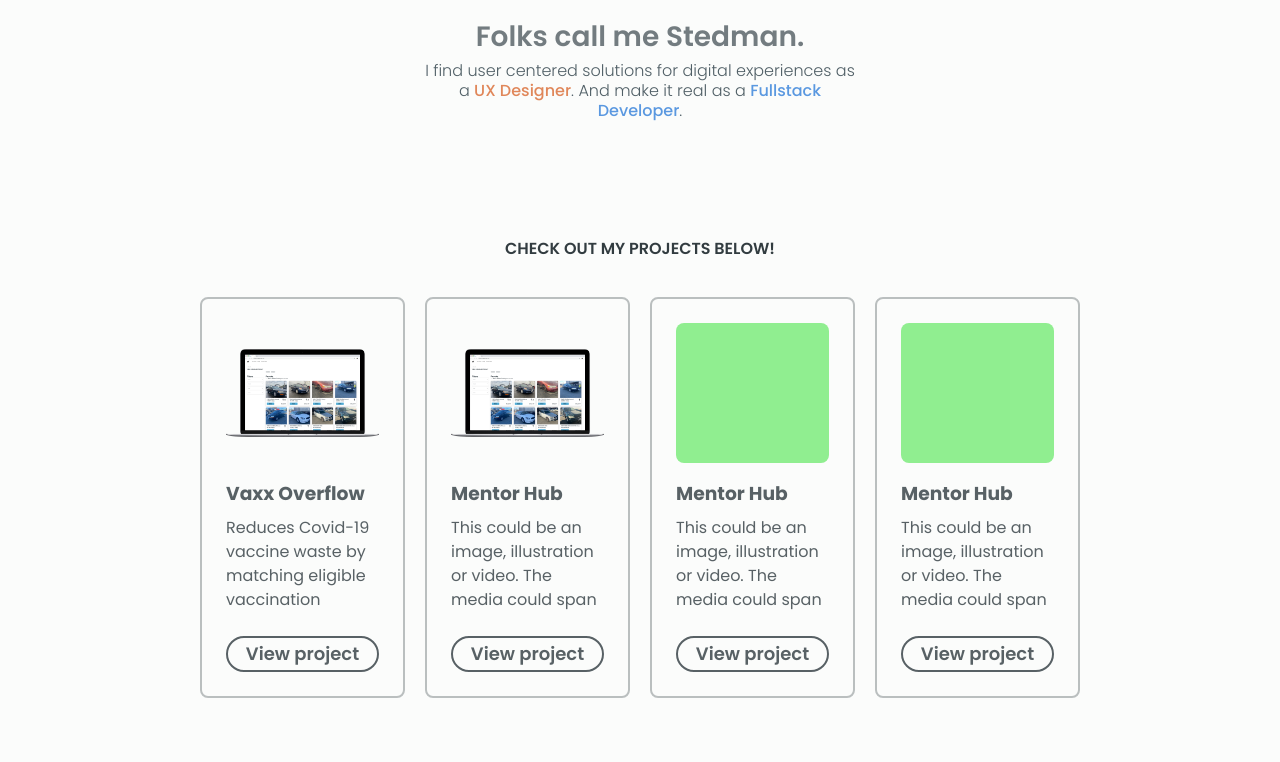
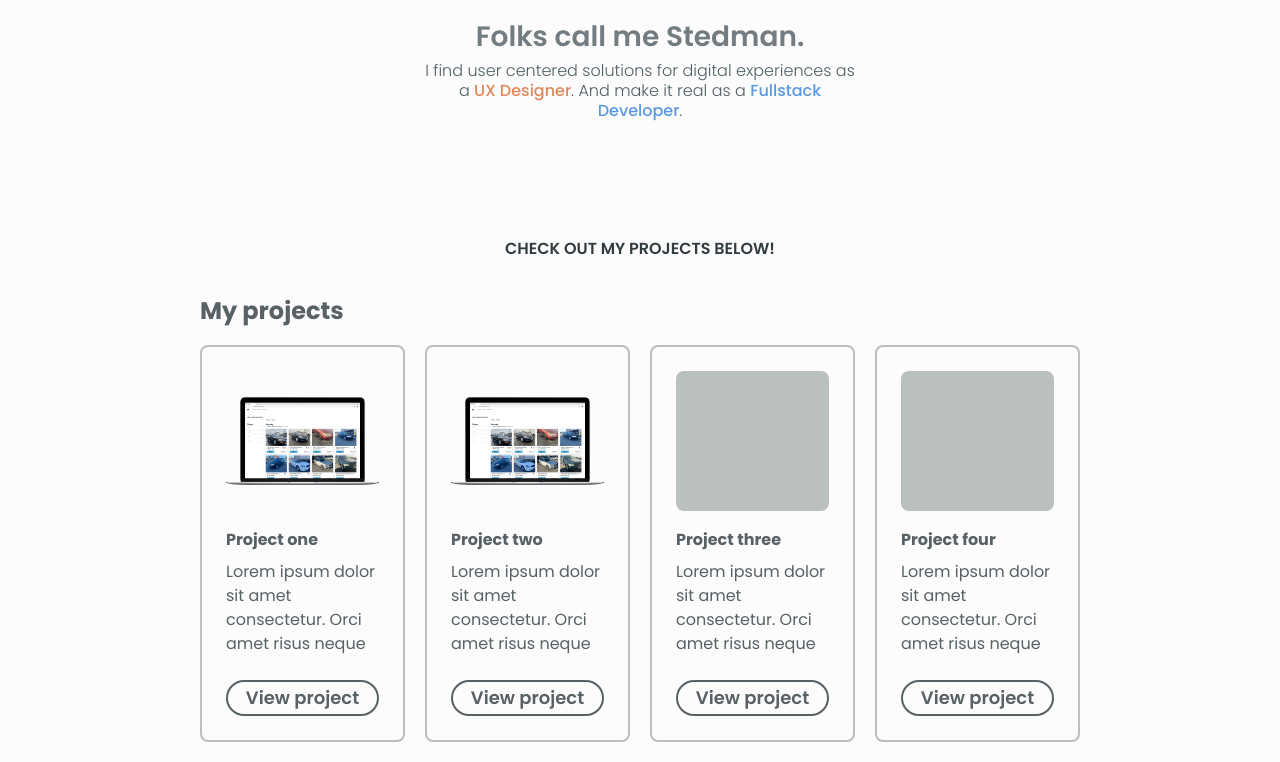
Before and after one commit to ImpactDesigns/stedmandesigns.io, a Gatsby site: page / in a window 1280 px wide. Shown: the part 207-969 px from the top of the page. Before the commit the page ends 925 px from the top, so only its background shows below. Built offline with nearby package versions, Linux system fonts and the light colour scheme; Gatsby itself is replaced by a stand-in of ours.

Commit message:
feat(Card): refactored CardImage

```diff
--- a/src/assets/projectsList.js
+++ b/src/assets/projectsList.js
@@ -1,38 +1,38 @@
-import mobileDesktopSceneImg from '../images/desktop-sm-x2.png'
+import mobileDesktopSceneImg from "../images/desktop-sm-x2.png";
 
 const projectsList = [
   {
-    title: "Vaxx Overflow",
+    title: "Project one",
     previewImage: mobileDesktopSceneImg,
     description:
-      "Reduces Covid-19 vaccine waste by matching eligible vaccination seekers with providers that have remaining unexpired doses.",
+      "Lorem ipsum dolor sit amet consectetur. Orci amet risus neque porta donec sagittis morbi leo. Leo. Lorem ipsum dolor sit amet consectetur. Orci amet risus neque porta donec sagittis morbi leo. Leo.",
     projectPath: "/design-projects/vaxx-overflow",
     color: "#E9EFF5",
   },
   {
-    title: "Mentor Hub",
+    title: "Project two",
     previewImage: mobileDesktopSceneImg,
     description:
-      "This could be an image, illustration or video. The media could span the entire container, be part of the background a asf asfasfas fasf asf asf",
+      "Lorem ipsum dolor sit amet consectetur. Orci amet risus neque porta donec sagittis morbi leo. Leo. Lorem ipsum dolor sit amet consectetur. Orci amet risus neque porta donec sagittis morbi leo. Leo.",
     projectPath: "/design-projects/vaxx-overflow",
     color: "#F5EDE9",
   },
   {
-    title: "Mentor Hub",
+    title: "Project three",
     // previewImage: mobileDesktopSceneImg,
     description:
-      "This could be an image, illustration or video. The media could span the entire container, be part of the background a asf asfasfas fasf asf asf",
+      "Lorem ipsum dolor sit amet consectetur. Orci amet risus neque porta donec sagittis morbi leo. Leo. Lorem ipsum dolor sit amet consectetur. Orci amet risus neque porta donec sagittis morbi leo. Leo.",
     projectPath: "/design-projects/vaxx-overflow",
     color: "#F5EDE9",
   },
   {
-    title: "Mentor Hub",
+    title: "Project four",
     // previewImage: mobileDesktopSceneImg,
     description:
-      "This could be an image, illustration or video. The media could span the entire container, be part of the background a asf asfasfas fasf asf asf. The media could span the entire container, be part of the background a asf asfasfas fasf asf asf",
+      "Lorem ipsum dolor sit amet consectetur. Orci amet risus neque porta donec sagittis morbi leo. Leo. Lorem ipsum dolor sit amet consectetur. Orci amet risus neque porta donec sagittis morbi leo. Leo.",
     projectPath: "/design-projects/vaxx-overflow",
     color: "#F5EDE9",
-  }
+  },
 ];
 
-export default projectsList
+export default projectsList;
--- /dev/null
+++ b/src/components/pageComponents/home/PreviewSection/CardImage.js
@@ -0,0 +1,26 @@
+import React from "react";
+import styled from "styled-components";
+import PropTypes from "prop-types";
+
+const ImageContainer = styled("div")`
+  position: relative;
+  box-sizing: border-box;
+  margin: 0px 0px 16px 0px;
+  width: 100%;
+  height: 140px;
+  overflow: hidden;
+  border-radius: 8px;
+  background: ${(props) => (props.image ? `url(${props.image})` : "rgba(88, 97, 101, 0.4)")};
+  background-position: center;
+  background-repeat: no-repeat;
+  background-size: contain;
+`;
+
+export default function CardImage({ className, image, ...otherProps }) {
+  return <ImageContainer image={image} className={className} {...otherProps} />;
+}
+
+CardImage.propTypes = {
+  image: PropTypes.string.isRequired,
+  className: PropTypes.string,
+};
--- a/src/components/pageComponents/home/PreviewSection/PreviewSection.js
+++ b/src/components/pageComponents/home/PreviewSection/PreviewSection.js
@@ -3,7 +3,7 @@ import styled from "styled-components";
 import { navigate } from "gatsby";
 import { Section } from "../../..";
 import { Card, Button } from "../../..";
-// import mobileDesktopSceneImg from '../../../images/desktop-sm-x2.png'
+import CardImage from "./CardImage";
 import projectsList from "../../../../assets/projectsList";
 
 const StyledSection = styled(Section)`
@@ -37,7 +37,17 @@ const Wrapper = styled("div")`
   }
 `;
 
-const CardTitle = styled("h3")`
+const H5 = styled("h4")`
+  margin: 0px;
+  position: relative;
+  box-sizing: border-box;
+  grid-column: span 12;
+  font-size: 24px;
+  line-height: 28px;
+  color: #586165;
+`;
+
+const CardTitle = styled("h4")`
   position: relative;
   box-sizing: border-box;
   color: #586165;
@@ -47,6 +57,8 @@ const CardTitle = styled("h3")`
 const CardDescription = styled("p")`
   position: relative;
   box-sizing: border-box;
+  position: relative;
+  box-sizing: border-box;
   display: block;
   color: #586165;
   font-size: 16px;
@@ -54,42 +66,36 @@ const CardDescription = styled("p")`
   margin: 0px 0px 0px 0px;
 `;
 
-const ImageContainer = styled('div')`
-  position: relative;
-  box-sizing: border-box;
-  margin: 0px 0px 16px 0px;
-  width: 100%;
-  height: 140px;
-  overflow: hidden;
-  border-radius: 8px;
-  background: ${props => props.image ? `url(${props.image})` : 'lightgreen'};
-  background-position: center;
-  background-repeat: no-repeat;
-  background-size: contain;
-`
+
 
 export default function PreviewSection() {
   return (
     <StyledSection>
+      <H5>My projects</H5>
       {projectsList.map((project, idx) => (
         <Wrapper key={idx}>
           <Card>
             <div>
-              <ImageContainer image={project.previewImage} />
+              <CardImage image={project.previewImage} />
               <CardTitle>{project.title}</CardTitle>
               <div
                 style={{
-                  boxSizing: 'border-box',
-                  position: 'relative',
+                  boxSizing: "border-box",
+                  position: "relative",
                   maxWidth: "100%",
                   maxHeight: "96px",
                   overflow: "hidden",
-                  marginBottom: "24px"
+                  marginBottom: "24px",
                 }}
               >
                 <CardDescription>{project.description}</CardDescription>
               </div>
-              <Button buttonStyle="secondary" onclick={() => navigate(project.projectPath)} label="View project" isFullWidth={true}></Button>
+              <Button
+                buttonStyle="secondary"
+                onclick={() => navigate(project.projectPath)}
+                label="View project"
+                isFullWidth={true}
+              ></Button>
             </div>
           </Card>
         </Wrapper>
```
